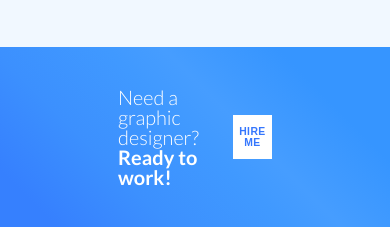
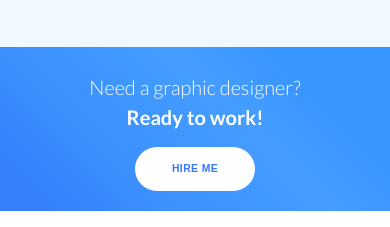
Before and after one commit to beetroot-fe/template-monsters, a plain HTML site: page index.html in a window 390 px wide. Shown: the part 5259-5486 px from the top of the page. Drawn offline with nearby package versions, Linux system fonts and the light colour scheme; files that its build step writes are made by us from their sources.

Commit message:
Adapt footer

```diff
--- a/scss/_footer.scss
+++ b/scss/_footer.scss
@@ -19,3 +19,47 @@
     font-weight: bold;
   }
 }
+
+@media screen and (max-width: 1120px) {
+  .footer {
+
+    &__text--bold {
+      display: block;
+    }
+  }
+}
+
+
+@media screen and (max-width: 900px) {
+  .footer {
+
+    &__inner {
+      width: 100%;
+      flex-direction: column;
+      padding: 20px;
+    }
+
+    &__text {
+      padding: 20px;
+    }
+
+    &__text--bold {
+      display: inline;
+    }
+  }
+}
+
+@media screen and (max-width: 450px) {
+  .footer {
+    text-align: center;
+
+    &__text {
+      padding: 10px;
+    }
+
+    &__text--bold {
+      display: block;
+      padding: 10px;
+    }
+  }
+}
```
